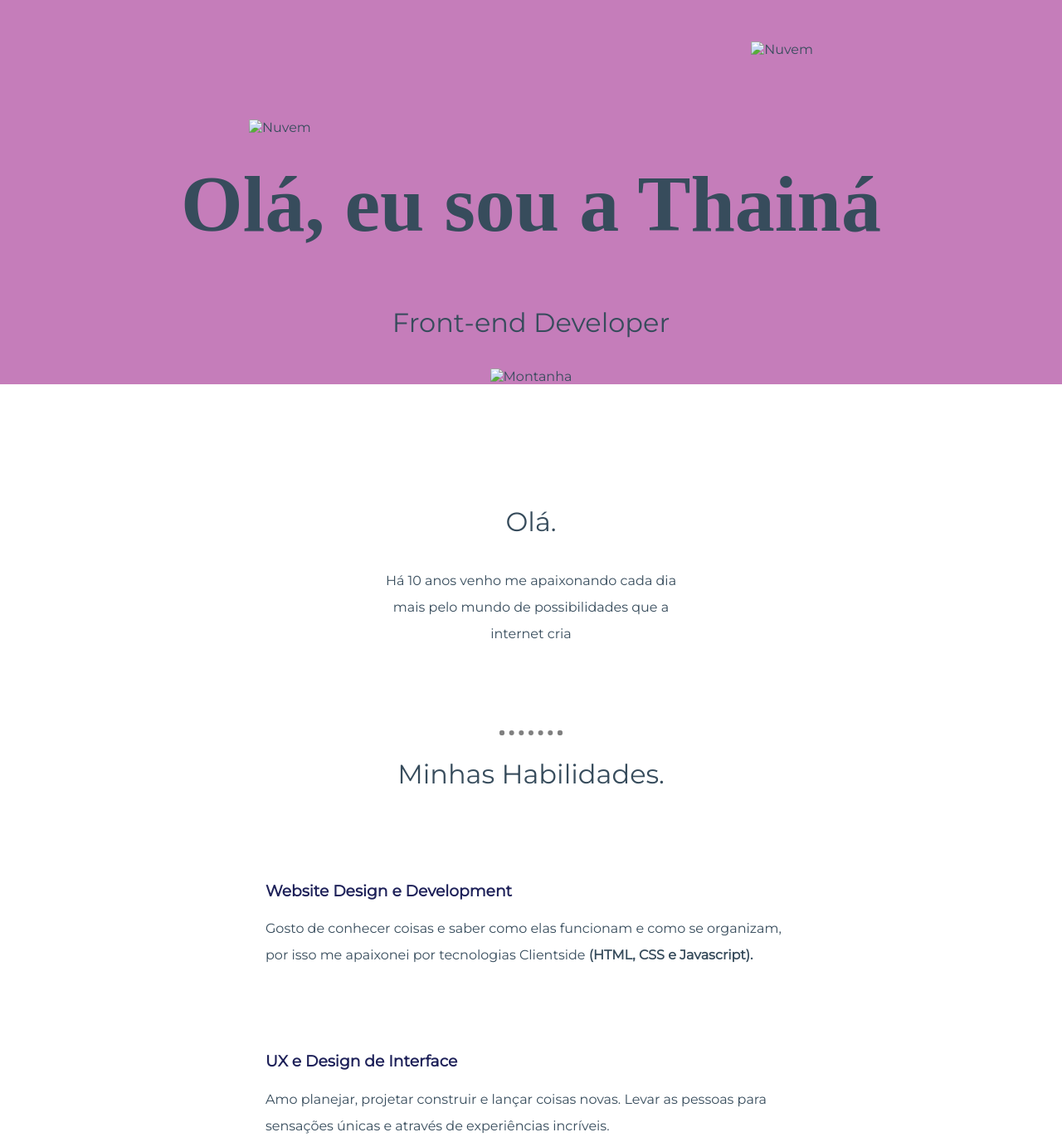
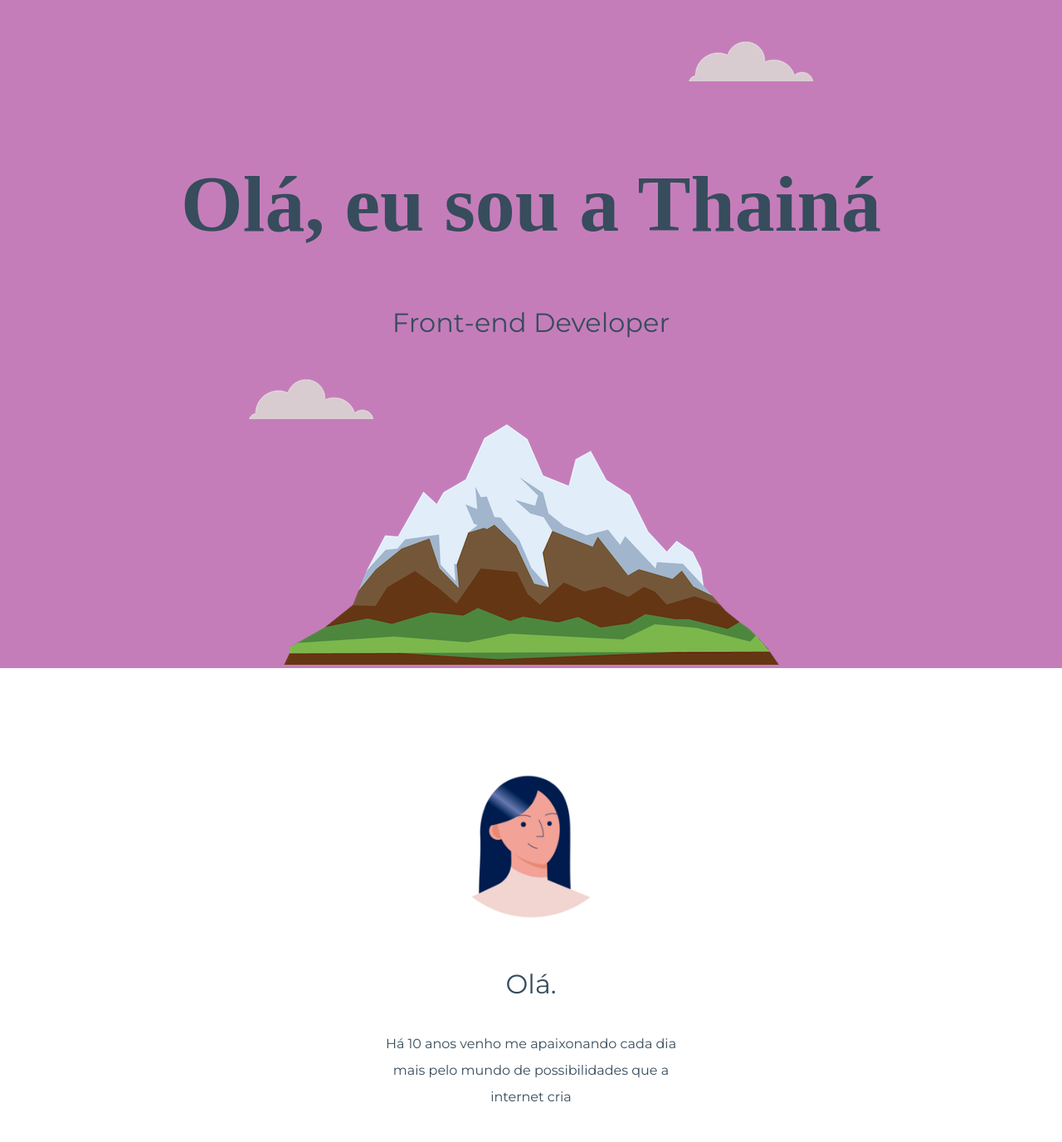
Before and after one commit to ThainaFerrsa/Thain-Santos, a plain HTML site: page index.html in a window 1280 px wide. Shown: the top 1376 px of the page at 83% size. Drawn offline with Linux system fonts and the light colour scheme; a web font is replaced by a local one.

Commit message:
Update index.html

```diff
--- a/index.html
+++ b/index.html
@@ -13,16 +13,16 @@
 </head>
 <body>
     <div id="top-container">
-        <img class="top-cloud" src="imagens/cloud.png" alt="Nuvem">
+        <img class="top-cloud" src="cloud.png" alt="Nuvem">
         <h1>Olá, eu sou a Thainá</h1>
         <h2>Front-end Developer</h2>
-        <img class="bottom-cloud" src="imagens/cloud.png" alt="Nuvem">
-        <img class="montanha-img" src="imagens/mountain.png" alt="Montanha">
+        <img class="bottom-cloud" src="cloud.png" alt="Nuvem">
+        <img class="montanha-img" src="mountain.png" alt="Montanha">
     </div>
 
     <div id="middle-container">
         <div class="profile">
-          <img  class="avatar-img" src="imagens/avatar.png" alt="">
+          <img  class="avatar-img" src="avatar.png" alt="">
           <h2>Olá.</h2>
           <p class="intro">Há 10 anos venho me apaixonando cada dia mais pelo mundo
             de possibilidades que a internet cria
@@ -33,13 +33,13 @@
         <div class="skills">
           <h2>Minhas Habilidades.</h2>
           <div class="skill-row">
-            <img class="cerebro-img" src="imagens/cerebro.png" alt="">
+            <img class="cerebro-img" src="cerebro.png" alt="">
             <h3>Website Design e Development</h3>
             <p>Gosto de conhecer coisas e saber como elas funcionam e como se organizam, por isso me apaixonei por tecnologias Clientside  <span><strong> (HTML,
               CSS e Javascript).</strong></span></p>
           </div>
           <div class="skill-row">
-            <img class="camadas-img" src="imagens/camadas.png" alt="">
+            <img class="camadas-img" src="camadas.png" alt="">
             <h3>UX e Design de Interface</h3>
             <p>Amo planejar, projetar construir e lançar coisas novas. Levar as pessoas para sensações únicas e através de experiências incríveis.
                 </p>
```
